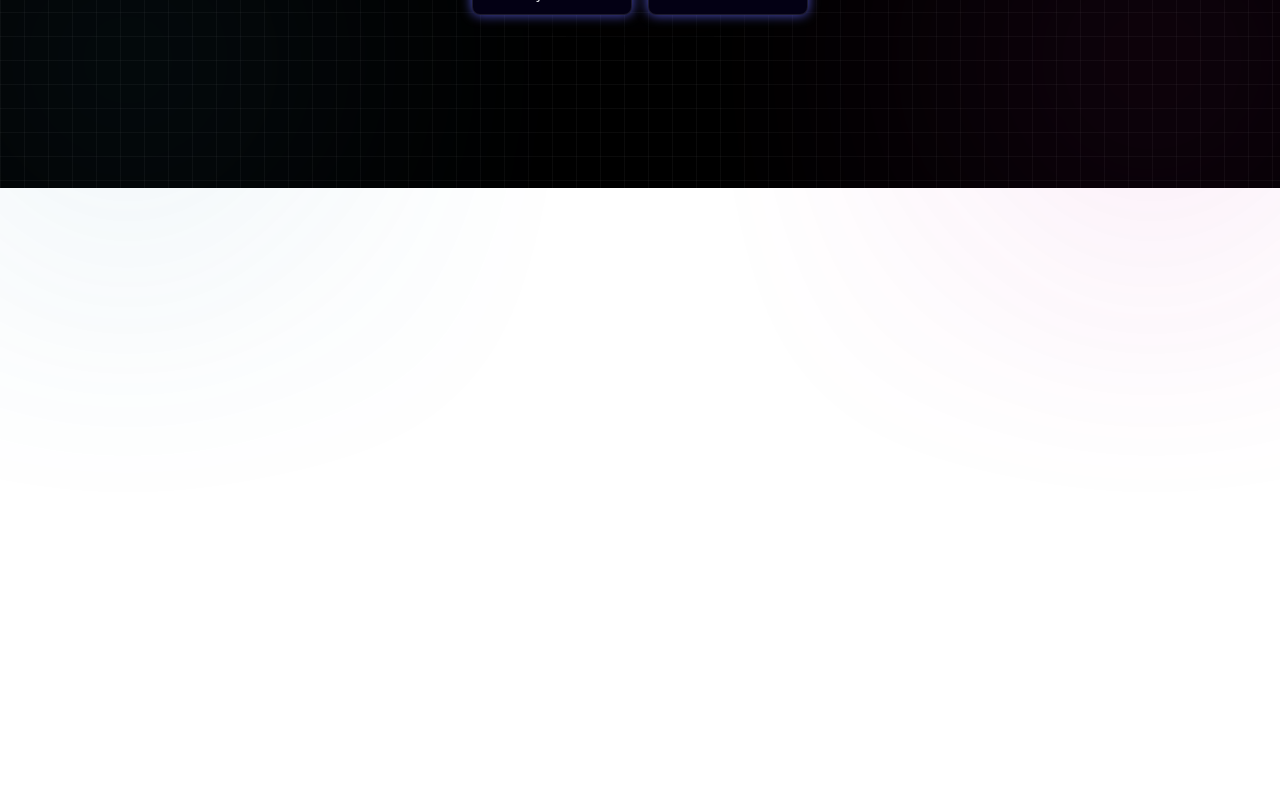
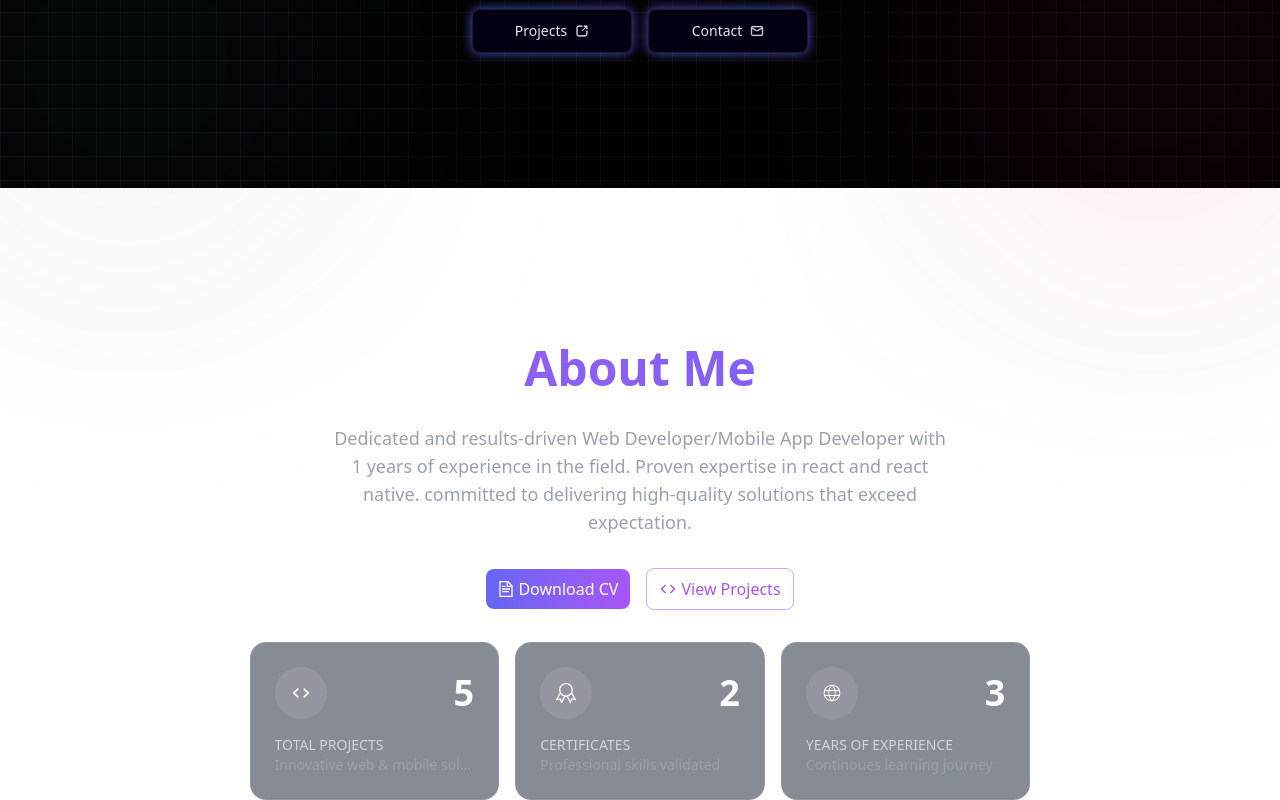
Before and after one commit to hussainali003/my-portfolio, a React (Vite) app: page / in a window 1280 px wide. Shown: the part 612-1412 px from the top of the page. Before the commit the page ends 800 px from the top, so only its background shows below. Built offline with nearby package versions, Linux system fonts and the light colour scheme.

Commit message:
add: about section

```diff
--- a/src/App.tsx
+++ b/src/App.tsx
@@ -1,13 +1,15 @@
+import AboutSection from "./components/AboutSection";
 import BackgroundContainer from "./components/BackgroundContainer";
 import Header from "./components/Header";
 import MainContainer from "./components/MainContainer";
 
 function App() {
   return (
-    <div className="flex flex-col flex-1">
+    <div className="h-min-full w-full">
       <BackgroundContainer />
       <Header />
       <MainContainer />
+      <AboutSection />
     </div>
   );
 }
--- /dev/null
+++ b/src/components/AboutSection.tsx
@@ -0,0 +1,79 @@
+import { CiGlobe } from "react-icons/ci";
+import { GrDocumentText } from "react-icons/gr";
+import { MdCode } from "react-icons/md";
+import { SlBadge } from "react-icons/sl";
+
+export default function AboutSection() {
+  return (
+    <div id="About" className="pt-20 flex flex-1 flex-col gap-8 px-4">
+      <h1 className="font-bold text-center text-4xl sm:text-5xl bg-linear-to-r from-[#a855f7] to-[#6366f1]  bg-clip-text text-transparent">
+        About Me
+      </h1>
+      <div className="mx-auto sm:w-[50%]">
+        <p className="text-center text-base sm:text-lg text-gray-400">
+          Dedicated and results-driven Web Developer/Mobile App Developer with 1 years of experience
+          in the field. Proven expertise in react and react native. committed to delivering
+          high-quality solutions that exceed expectation.
+        </p>
+      </div>
+      <div className="flex flex-1 flex-col sm:flex-row sm:items-center sm:justify-center gap-4">
+        <button
+          type="button"
+          className="w-full flex items-center justify-center gap-1 sm:w-auto px-3 py-2 font-medium text-white rounded-lg bg-linear-to-r from-[#6366f1] to-[#a855f7] transition-all  duration-300 hover:scale-105 cursor-pointer"
+        >
+          <GrDocumentText />
+          Download CV
+        </button>
+        <button
+          type="button"
+          className="w-full flex items-center justify-center gap-1 sm:w-auto  px-3 py-2 font-medium text-[#a855f7] rounded-lg border border-[#a855f7]/50  transition-all duration-300 hover:scale-105 cursor-pointer"
+        >
+          <MdCode className="text-lg" />
+          View Projects
+        </button>
+      </div>
+      <div className="flex flex-col sm:flex-row flex-1 sm:items-center sm:justify-center gap-4">
+        {cardList.map((item) => (
+          <div
+            key={item.id}
+            className="w-full sm:w-[20%] p-6 border rounded-2xl border-white/10 bg-gray-900/50 transition-all duration-300 hover:scale-105"
+          >
+            <div className="flex mb-4 items-center justify-between">
+              <div className="w-13 h-13 flex items-center justify-center rounded-full bg-white/10">
+                {item.id === 1 && <MdCode className="text-xl text-white" />}
+                {item.id === 2 && <SlBadge className="text-xl text-white" />}
+                {item.id === 3 && <CiGlobe className="text-xl text-white" />}
+              </div>
+              <p className="font-bold text-4xl text-white">{item.count}</p>
+            </div>
+            <h1 className="text-sm text-gray-300 truncate">{item.title}</h1>
+            <div className="flex items-center justify-between">
+              <p className="text-sm text-gray-400 truncate">{item.description}</p>
+            </div>
+          </div>
+        ))}
+      </div>
+    </div>
+  );
+}
+
+const cardList = [
+  {
+    id: 1,
+    title: "TOTAL PROJECTS",
+    description: "Innovative web & mobile solutions crafted",
+    count: 5,
+  },
+  {
+    id: 2,
+    title: "CERTIFICATES",
+    description: "Professional skills validated",
+    count: 2,
+  },
+  {
+    id: 3,
+    title: "YEARS OF EXPERIENCE",
+    description: "Continoues learning journey",
+    count: 3,
+  },
+];
--- a/src/components/BackgroundContainer.tsx
+++ b/src/components/BackgroundContainer.tsx
@@ -1,7 +1,7 @@
 function BackgroundContainer() {
   return (
-    <div className="absolute h-full w-full bg-[#000000] -z-11">
-      <div className="absolute inset-0 h-full w-full bg-[linear-gradient(to_right,#96969612_1px,transparent_1px),linear-gradient(to_bottom,#96969612_1px,transparent_1px)] sm:bg-[linear-gradient(to_right,#aaaaaa1_1px,transparent_1px),linear-gradient(to_bottom,#aaaaaa1_1px,transparent_1px)] bg-size-[24px_24px] -z-10"></div>
+    <div className="fixed inset-0 bg-[#000000] -z-11">
+      <div className="absolute inset-0 bg-[linear-gradient(to_right,#96969612_1px,transparent_1px),linear-gradient(to_bottom,#96969612_1px,transparent_1px)] sm:bg-[linear-gradient(to_right,#aaaaaa1_1px,transparent_1px),linear-gradient(to_bottom,#aaaaaa1_1px,transparent_1px)] bg-size-[24px_24px] -z-10"></div>
 
       {/* for web desktop */}
       <div className="hidden sm:block fixed top-0 left-0 w-[20%] aspect-square bg-[#ad2ac1] opacity-30 rounded-full blur-[150px] -z-9"></div>
--- a/src/components/MainContainer.tsx
+++ b/src/components/MainContainer.tsx
@@ -2,7 +2,10 @@ import { CiMail, CiShare1 } from "react-icons/ci";
 
 function MainContainer() {
   return (
-    <div className="flex flex-col flex-1 justify-center sm:items-center gap-4 px-4">
+    <div
+      id="Home"
+      className="min-h-screen flex flex-col flex-1 justify-center sm:items-center gap-4 px-4"
+    >
       <p className="font-bold text-5xl sm:text-7xl text-white line">Frontend</p>
       <p className="pb-1 font-bold text-5xl sm:text-7xl bg-linear-to-r from-[#a855f7] to-[#6366f1] bg-clip-text text-transparent -tracking-tight">
         Developer
--- a/src/index.css
+++ b/src/index.css
@@ -5,10 +5,22 @@
   line-height: 1.5;
 }
 
-html, body, #root {
-  height: 100%;
+* {
+  box-sizing: border-box;
+}
+
+html, body {
   width: 100%;
-  display: flex;
+  margin: 0;
+  padding: 0;
+}
+
+body {
+  min-height: 100vh;
+}
+
+#root {
+  min-height: 100vh;
 }
 
 @keyframes float-top {
```
